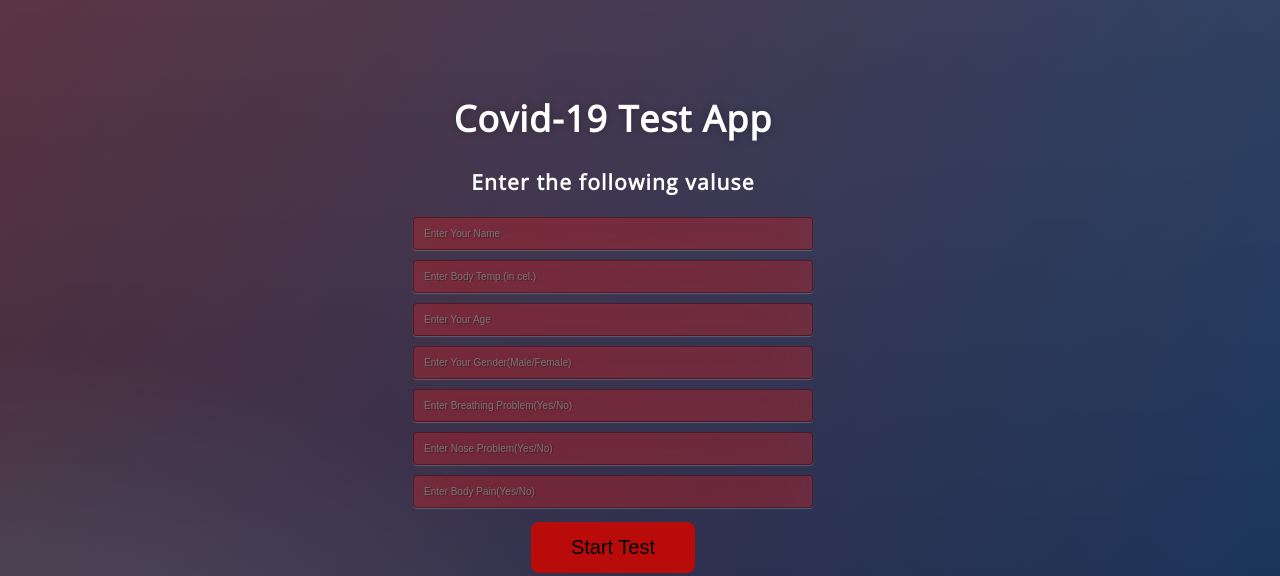
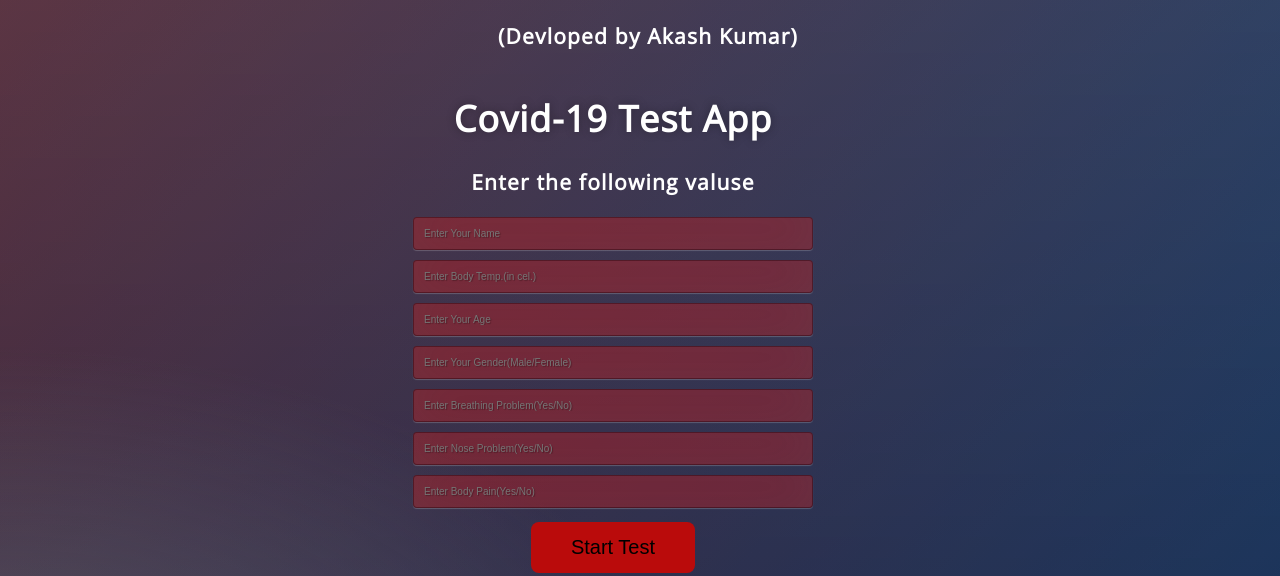
Before and after one commit to Akash671/covid_19_test_app, a Flask app: page / in a window 1280 px wide. Shown: the top 576 px of the page. Run offline with Flask 2, Linux system fonts and the light colour scheme; parts of the project's set-up code (start-up, migrations or seed data) failed here and were passed over.

Commit message:
Update main.html

```diff
--- a/templates/main.html
+++ b/templates/main.html
@@ -4,6 +4,7 @@
 <head>
   <meta charset="UTF-8">
   <title>Covid-19 Test</title>
+  <h3>(Devloped by Akash Kumar)</h3>
   <link href='https://fonts.googleapis.com/css?family=Pacifico' rel='stylesheet' type='text/css'>
 <link href='https://fonts.googleapis.com/css?family=Arimo' rel='stylesheet' type='text/css'>
 <link href='https://fonts.googleapis.com/css?family=Hind:300' rel='stylesheet' type='text/css'>
```
